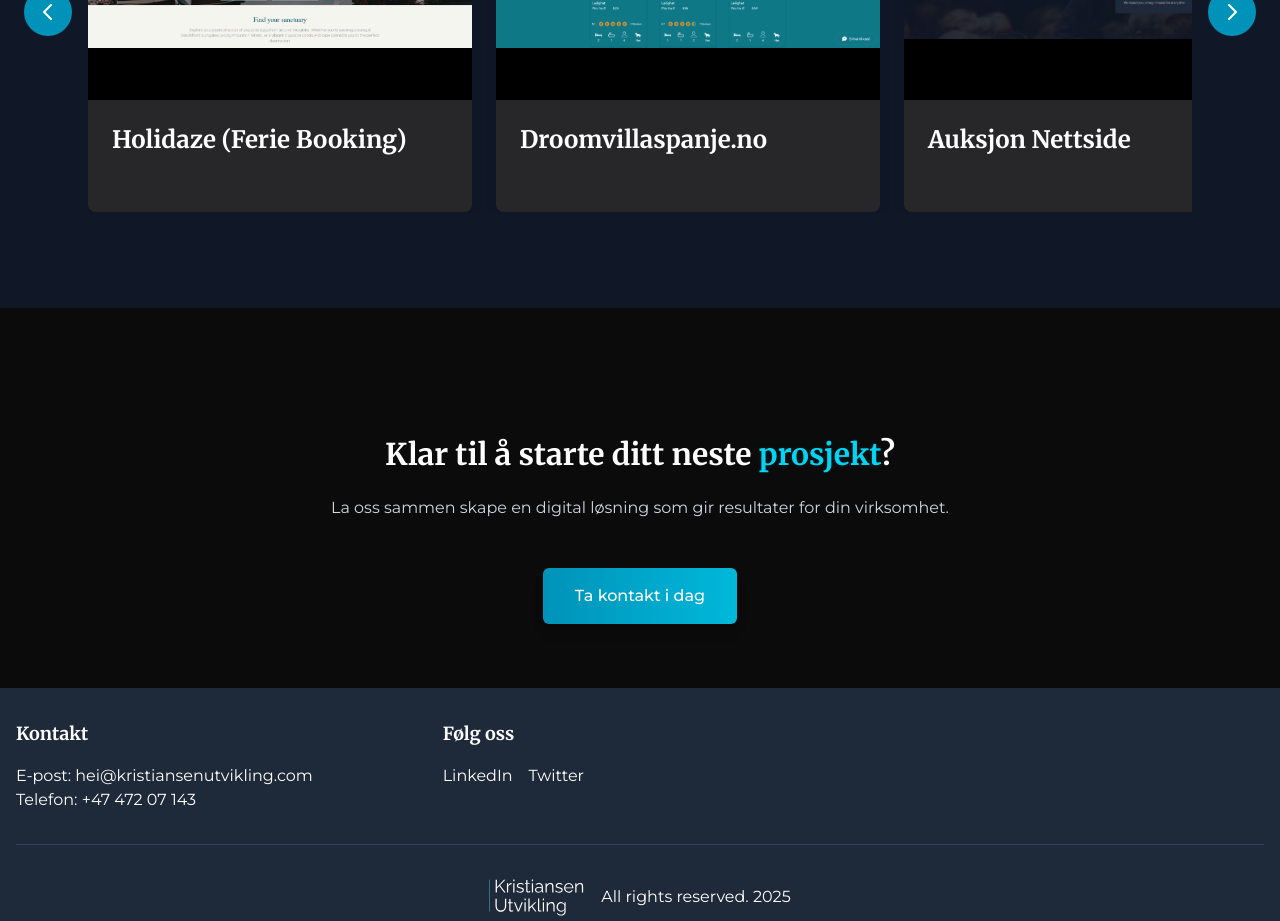
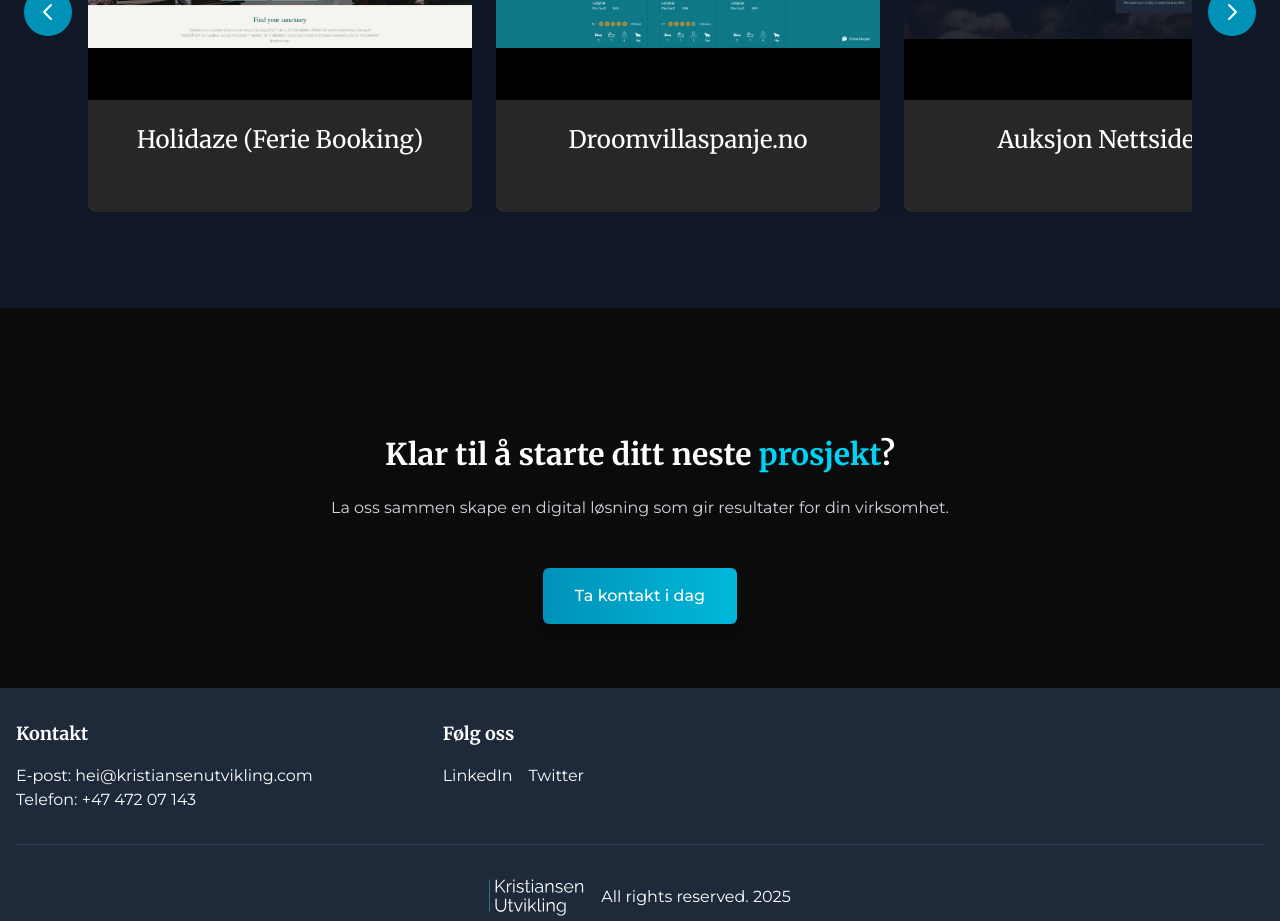
Before and after one commit to oddvarzk/kristiansenutvikling, a Next.js app: page / in a window 1280 px wide. Shown: the part 2440-3361 px from the top of the page. Built offline with nearby package versions, Linux system fonts and the light colour scheme.

Commit message:
Title style edited

```diff
--- a/src/app/HomePage/components/FeaturedProjectsCarousel.tsx
+++ b/src/app/HomePage/components/FeaturedProjectsCarousel.tsx
@@ -33,7 +33,7 @@ const projects: Project[] = [
   },
   {
     id: "community Museum",
-    title: "Community Museum Nettside",
+    title: "Samfunns Museum Nettside",
     image: "/images/projects/museumHome.png",
     slug: "museum-site",
   },
@@ -127,7 +127,7 @@ export default function FeaturedProjectsCarousel() {
                 </div>
                 {/* Title Box */}
                 <div className="p-3 sm:p-4 md:p-6">
-                  <h3 className="text-lg sm:text-xl md:text-2xl font-semibold mb-0">
+                  <h3 className="text-lg text-center justify-center sm:text-xl md:text-2xl font-medium mb-0">
                     {p.title}
                   </h3>
                 </div>
```
